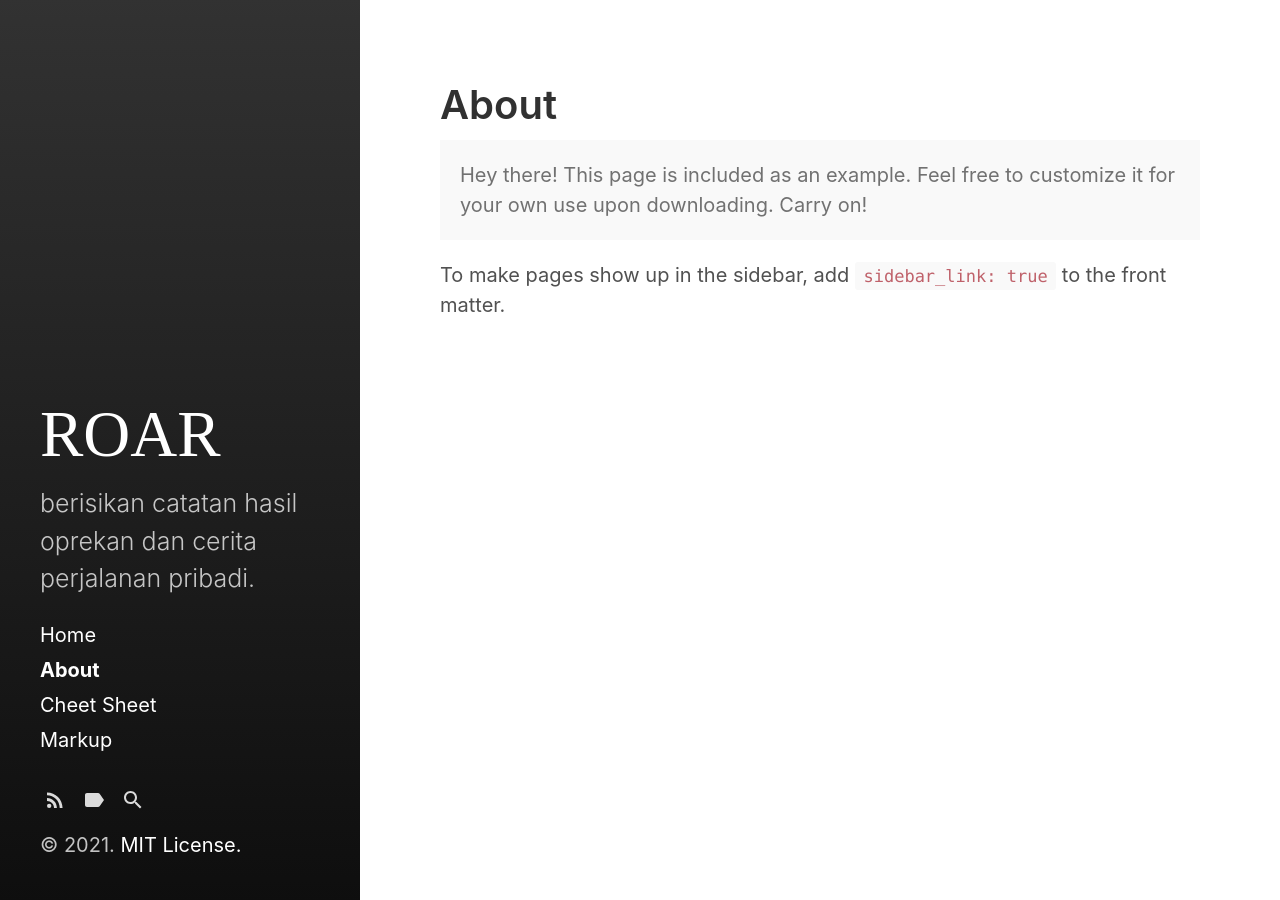
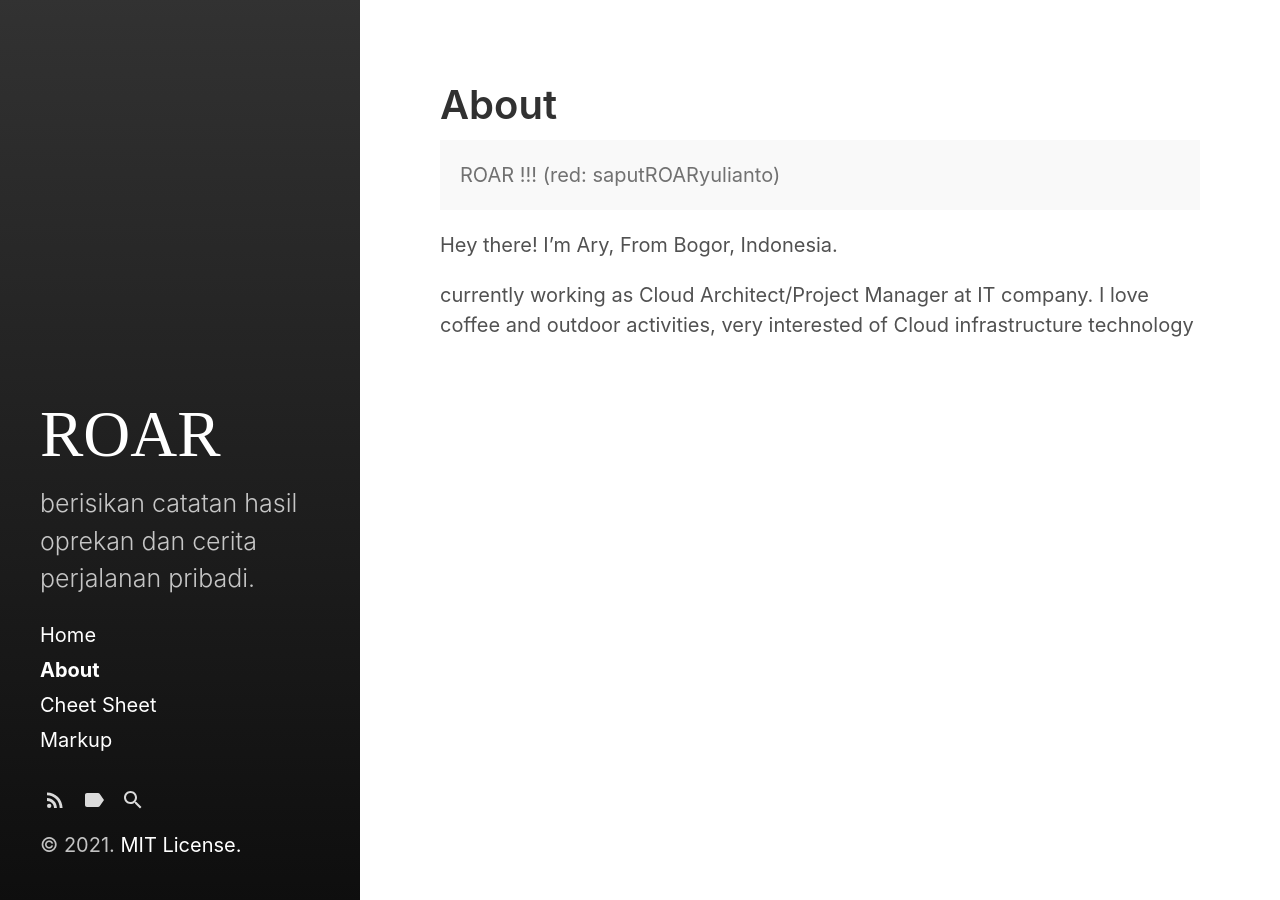
Before and after one commit to aryulianto/aryulianto.github.io, a Jekyll site: the page built from about.md, in a window 1280 px wide. Built offline with Jekyll 4.4.1, drawn with Linux system fonts in a browser that asks for light colours; some web fonts are replaced.

Commit message:
edit about

```diff
--- a/about.md
+++ b/about.md
@@ -5,9 +5,10 @@ sidebar_link: true
 ---
 
 <p class="message">
-  Hey there! This page is included as an example. Feel free to customize it
-  for your own use upon downloading. Carry on!
+   ROAR !!!  (red: saputROARyulianto)
 </p>
 
-To make pages show up in the sidebar, add `sidebar_link: true` to the front
-matter.
+Hey there! I'm Ary, From Bogor, Indonesia.
+
+currently working as Cloud Architect/Project Manager at IT company.
+I love coffee and outdoor activities, very interested of Cloud infrastructure technology
```
